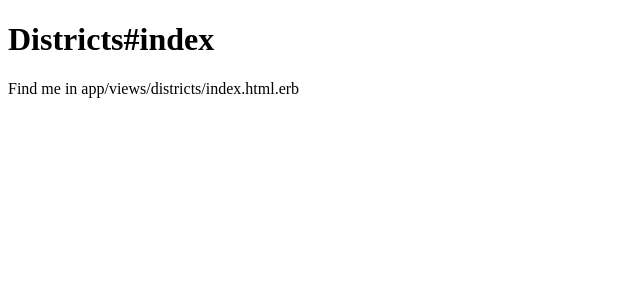
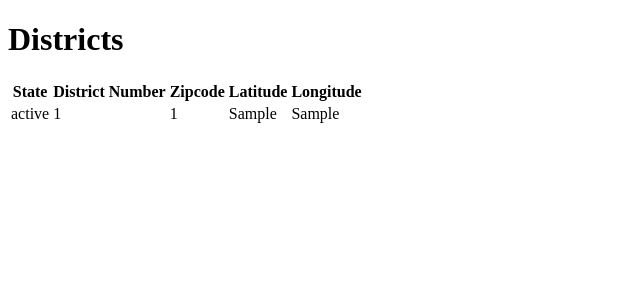
Before and after one commit to deborahleehamel/repspeak, a Rails app: page /districts/index in a window 1280 px wide. Shown: the top 300 px of the page, without its empty margins (0-640 px from the left). Run offline with Rails 7, Linux system fonts and the light colour scheme; tables that the repository leaves empty hold one stand-in row (values such as "Sample post"); style sheets or scripts are compiled from the project's sources; some libraries are stand-ins or nearby versions.

Commit message:
check output for districts controller in index view delete old import view for district

```diff
--- a/app/controllers/districts_controller.rb
+++ b/app/controllers/districts_controller.rb
@@ -1,5 +1,4 @@
 class DistrictsController < ApplicationController
-  require 'csv'
 
   def index
     @districts = District.all
--- a/app/views/districts/import.html.erb
+++ /dev/null
@@ -1,2 +0,0 @@
-<h1>Districts#import</h1>
-<p>Find me in app/views/districts/import.html.erb</p>
--- a/app/views/districts/index.html.erb
+++ b/app/views/districts/index.html.erb
@@ -1,2 +1,22 @@
-<h1>Districts#index</h1>
-<p>Find me in app/views/districts/index.html.erb</p>
+<h1>Districts</h1>
+
+<table>
+  <tr>
+    <th>State</th>
+    <th>District Number</th>
+    <th>Zipcode</th>
+    <th>Latitude</th>
+    <th>Longitude</th>
+  </tr>
+
+   <% @districts.each do |district| %>
+  <tr>
+    <td><%= district.state %></td>
+    <td><%= district.district_number %></td>
+    <td><%= district.zip %></td>
+    <td><%= district.latitude %></td>
+    <td><%= district.longitude %></td>
+  </tr>
+  <% end %>
+
+</table>
```
